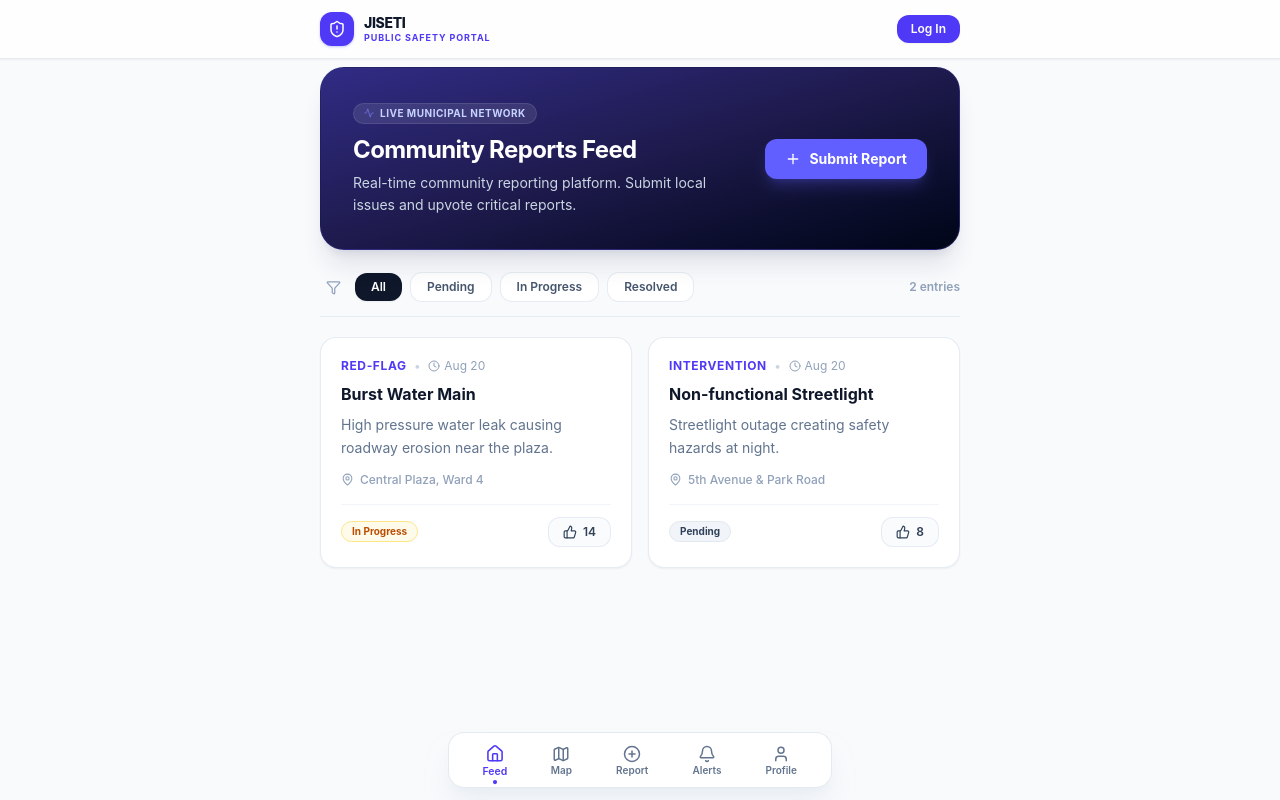
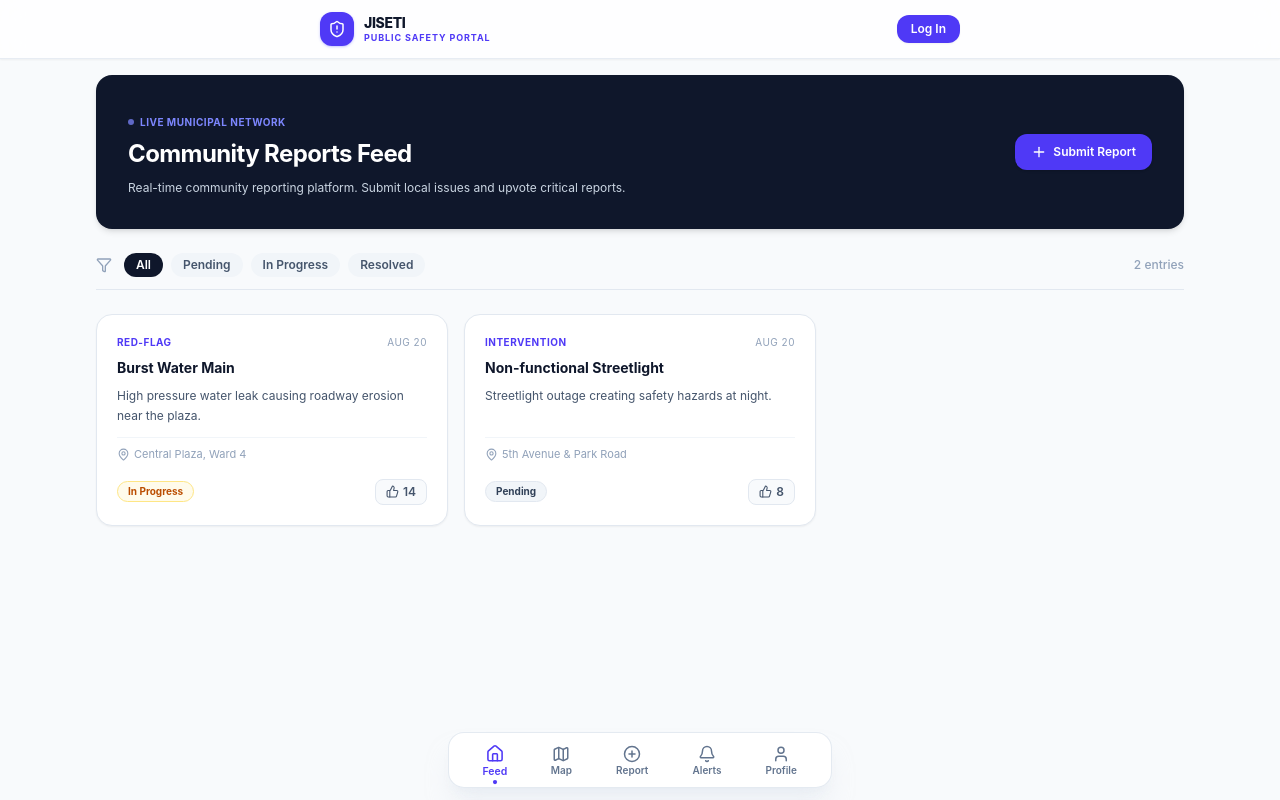
Before and after one commit to aj-devworks/jiseeti_app, a React app: page /home in a window 1280 px wide. Built offline with nearby package versions, Linux system fonts and the light colour scheme; the HTML template or start-up script is replaced by a standard one.

Commit message:
updated responsiveness

```diff
--- a/src/App.jsx
+++ b/src/App.jsx
@@ -20,7 +20,8 @@ export default function App() {
       <BrowserRouter>
         <div className="min-h-screen bg-slate-50 font-sans text-slate-900">
           <Navbar />
-          <main className="mx-auto max-w-2xl px-4 pt-2 pb-24">
+          {/* Container updated from max-w-2xl to max-w-6xl for responsive desktop scaling */}
+          <main className="mx-auto max-w-6xl px-4 pt-4 pb-24 sm:px-6 lg:px-8">
             <Routes>
               <Route path="/" element={<Navigate to="/home" replace />} />
               <Route path="/home" element={<HomeFeed />} />
--- a/src/pages/HomeFeed.jsx
+++ b/src/pages/HomeFeed.jsx
@@ -1,190 +1,111 @@
-import { useEffect, useState } from "react";
-import { useNavigate, Link } from "react-router-dom";
-import {
-  Plus,
-  MapPin,
-  Clock,
-  ThumbsUp,
-  ShieldCheck,
-  Filter,
-  ArrowUpRight,
-  Activity,
-} from "lucide-react";
-import { useAuth } from "../context/AuthContext";
-import {
-  getReports,
-  upvoteReport,
-  updateReportStatus,
-} from "../data/mockReports";
+import { useState } from "react";
+import { Link } from "react-router-dom";
+import { Filter, Plus, MapPin, ThumbsUp } from "lucide-react";
+import { getReports } from "../data/mockReports";
 import StatusBadge from "../components/StatusBadge";
 
 export default function HomeFeed() {
-  const navigate = useNavigate();
-  const { user } = useAuth();
-  const isAdmin = user?.role === "admin";
-  const [reports, setReports] = useState([]);
-  const [filter, setFilter] = useState("all");
+  const [filter, setFilter] = useState("All");
+  const reports = getReports();
 
-  useEffect(() => {
-    setReports(getReports());
-  }, []);
-
-  const handleUpvote = (e, id) => {
-    e.preventDefault();
-    e.stopPropagation();
-    setReports(upvoteReport(id));
-  };
-
-  const handleQuickStatusChange = (e, id, status) => {
-    e.preventDefault();
-    e.stopPropagation();
-    setReports(updateReportStatus(id, status));
-  };
-
-  const filtered = reports.filter((item) => {
-    if (filter === "all") return true;
-    return (item?.status || "").toLowerCase() === filter.toLowerCase();
+  const filteredReports = reports.filter((report) => {
+    if (filter === "All") return true;
+    return report.status === filter;
   });
 
-  const bannerTheme = isAdmin
-    ? "bg-slate-950 border-slate-800 text-white shadow-2xl shadow-slate-950/20"
-    : "bg-gradient-to-br from-indigo-900 via-indigo-950 to-slate-950 text-white border-indigo-900/50 shadow-xl shadow-indigo-950/10";
-
   return (
-    <div className="mx-auto w-full max-w-7xl space-y-5">
-      {/* Banner Card */}
-      <div
-        className={`relative overflow-hidden rounded-2xl border p-5 transition-all sm:rounded-3xl sm:p-8 ${bannerTheme}`}
-      >
-        <div className="relative z-10 flex flex-col justify-between gap-4 sm:flex-row sm:items-center sm:gap-6">
-          <div className="space-y-1.5">
-            <div className="inline-flex items-center gap-1.5 rounded-full border border-white/10 bg-white/10 px-2.5 py-0.5 text-[10px] font-bold uppercase tracking-wider text-indigo-200 backdrop-blur-md">
-              <Activity size={10} className="animate-pulse text-indigo-400" />
-              <span>Live Municipal Network</span>
-            </div>
-            <h1 className="flex items-center gap-2 pt-1 text-xl font-bold tracking-tight text-white sm:text-2xl">
-              {isAdmin && (
-                <ShieldCheck className="shrink-0 text-amber-400" size={22} />
-              )}
-              {isAdmin ? "Official Incident Triage" : "Community Reports Feed"}
+    <div className="space-y-6">
+      {/* Hero Banner with Responsive Row/Col Layout */}
+      <div className="flex flex-col gap-4 rounded-2xl bg-slate-900 p-6 text-white shadow-md sm:flex-row sm:items-center sm:justify-between sm:p-8">
+        <div className="space-y-2">
+          <span className="inline-flex items-center gap-1.5 text-[10px] font-bold uppercase tracking-wider text-indigo-400">
+            <span className="h-1.5 w-1.5 rounded-full bg-indigo-400 animate-pulse" />
+            Live Municipal Network
+          </span>
+          <h1 className="text-xl font-bold tracking-tight sm:text-2xl">
+            Community Reports Feed
           </h1>
-            <p className="max-w-xl text-xs font-normal leading-relaxed text-slate-300 sm:text-sm">
-              {isAdmin
-                ? "Manage municipal incident workflows, verify public submissions, and escalate status updates."
-                : "Real-time community reporting platform. Submit local issues and upvote critical reports."}
+          <p className="max-w-xl text-xs text-slate-300 leading-relaxed">
+            Real-time community reporting platform. Submit local issues and
+            upvote critical reports.
           </p>
         </div>
-
-          {!isAdmin && (
-            <button
-              onClick={() => navigate("/create")}
-              className="flex shrink-0 cursor-pointer items-center gap-2 self-start rounded-xl bg-indigo-500 px-5 py-2.5 text-xs font-bold text-white shadow-lg shadow-indigo-500/25 transition-all duration-200 hover:bg-indigo-400 active:scale-[0.98] sm:self-center sm:text-sm"
+        <Link
+          to="/create"
+          className="inline-flex shrink-0 items-center justify-center gap-1.5 rounded-xl bg-indigo-600 px-4 py-2.5 text-xs font-semibold text-white transition hover:bg-indigo-700 shadow-sm"
         >
           <Plus size={16} />
           <span>Submit Report</span>
-            </button>
-          )}
-        </div>
+        </Link>
       </div>
 
       {/* Filter Toolbar */}
-      <div className="flex items-center justify-between gap-3 border-b border-slate-200/80 pb-3">
-        <div className="scrollbar-none flex items-center gap-1.5 overflow-x-auto py-0.5 text-xs sm:gap-2">
-          <div className="shrink-0 p-1.5 text-slate-400">
-            <Filter size={15} />
-          </div>
-          {["all", "pending", "in progress", "resolved"].map((tab) => (
+      <div className="flex flex-wrap items-center justify-between gap-3 border-b border-slate-200 pb-3">
+        <div className="flex flex-wrap items-center gap-2">
+          <Filter size={16} className="mr-1 text-slate-400" />
+          {["All", "Pending", "In Progress", "Resolved"].map((tab) => (
             <button
               key={tab}
+              type="button"
               onClick={() => setFilter(tab)}
-              className={`shrink-0 cursor-pointer rounded-xl px-3.5 py-1.5 text-xs font-semibold capitalize transition-all duration-150 sm:px-4 ${
+              className={`cursor-pointer rounded-full px-3 py-1 text-xs font-semibold transition ${
                 filter === tab
-                  ? isAdmin
-                    ? "bg-amber-400 text-slate-950 shadow-xs"
-                    : "bg-slate-900 text-white shadow-xs"
-                  : "border border-slate-200/80 bg-white text-slate-600 hover:bg-slate-100/80"
+                  ? "bg-slate-900 text-white"
+                  : "bg-slate-100 text-slate-600 hover:bg-slate-200"
               }`}
             >
               {tab}
             </button>
           ))}
         </div>
-        <span className="shrink-0 whitespace-nowrap text-xs font-semibold text-slate-400">
-          {filtered.length} {filtered.length === 1 ? "entry" : "entries"}
+        <span className="text-xs font-medium text-slate-400">
+          {filteredReports.length}{" "}
+          {filteredReports.length === 1 ? "entry" : "entries"}
         </span>
       </div>
 
-      {/* Report Feed Cards */}
-      <div className="grid grid-cols-1 gap-4 md:grid-cols-2">
-        {filtered.map((item) => (
+      {/* Responsive Grid Layout: 1 col on mobile, 2 cols on tablet, 3 cols on desktop */}
+      <div className="grid grid-cols-1 gap-4 sm:grid-cols-2 lg:grid-cols-3">
+        {filteredReports.map((item) => (
           <Link
             key={item.id}
             to={`/record/${item.id}`}
-            className="group relative block flex flex-col justify-between gap-4 rounded-2xl border border-slate-200/80 bg-white p-5 shadow-xs transition-all duration-200 hover:-translate-y-0.5 hover:border-indigo-300 hover:shadow-md"
+            className="flex flex-col justify-between space-y-3 rounded-2xl border border-slate-200 bg-white p-5 shadow-xs transition hover:border-slate-300 hover:shadow-md"
           >
-            <div className="min-w-0 flex-1 space-y-2">
-              <div className="flex items-center gap-2 text-[10px] font-bold sm:text-xs">
-                <span className="uppercase tracking-wider text-indigo-600">
-                  {item.type}
-                </span>
-                <span className="text-slate-300">•</span>
-                <span className="flex items-center gap-1 font-normal text-slate-400">
-                  <Clock size={12} />
-                  {new Date(item.createdAt).toLocaleDateString(undefined, {
+            <div className="space-y-2">
+              <div className="flex items-center justify-between text-[10px] font-bold uppercase tracking-wider text-indigo-600">
+                <span>{item.type || "INTERVENTION"}</span>
+                <span className="font-normal text-slate-400">
+                  {item.createdAt
+                    ? new Date(item.createdAt).toLocaleDateString("en-US", {
                         month: "short",
                         day: "numeric",
-                  })}
+                      })
+                    : "Aug 22"}
                 </span>
               </div>
-
-              <h3 className="flex items-center gap-1 text-base font-bold text-slate-900 transition-colors group-hover:text-indigo-600">
-                <span className="truncate">{item.title}</span>
-                <ArrowUpRight
-                  size={16}
-                  className="shrink-0 text-indigo-600 opacity-0 transition-opacity group-hover:opacity-100"
-                />
+              <h3 className="line-clamp-1 text-sm font-bold text-slate-900">
+                {item.title}
               </h3>
-
-              <p className="line-clamp-2 text-xs font-normal leading-relaxed text-slate-500 sm:text-sm">
+              <p className="line-clamp-2 text-xs leading-relaxed text-slate-600">
                 {item.description}
               </p>
+            </div>
 
-              <div className="flex items-center gap-1.5 pt-1 text-xs font-medium text-slate-400">
-                <MapPin size={13} className="shrink-0 text-slate-400" />
+            <div className="space-y-3 border-t border-slate-100 pt-2">
+              <div className="flex items-center gap-1 truncate text-[11px] text-slate-400">
+                <MapPin size={13} className="shrink-0" />
                 <span className="truncate">
-                  {item.location?.label || "Unspecified Location"}
+                  {item.location?.label || "GPS Location"}
                 </span>
               </div>
+              <div className="flex items-center justify-between pt-1">
+                <StatusBadge status={item.status} />
+                <span className="inline-flex items-center gap-1 rounded-lg border border-slate-200 bg-slate-50 px-2.5 py-1 text-xs font-semibold text-slate-600">
+                  <ThumbsUp size={13} />
+                  {item.upvotes || 0}
+                </span>
               </div>
-
-            <div className="flex shrink-0 items-center justify-between gap-3 border-t border-slate-100 pt-3">
-              <StatusBadge status={item.status} />
-
-              {isAdmin ? (
-                <div className="flex flex-wrap items-center gap-1 rounded-xl border border-slate-200/80 bg-slate-50 p-1">
-                  {["Pending", "In Progress", "Resolved"].map((st) => (
-                    <button
-                      key={st}
-                      onClick={(e) => handleQuickStatusChange(e, item.id, st)}
-                      className={`cursor-pointer rounded-lg px-2.5 py-1 text-[11px] font-bold transition-all ${
-                        item.status === st
-                          ? "bg-slate-900 text-white shadow-xs"
-                          : "text-slate-500 hover:text-slate-900"
-                      }`}
-                    >
-                      {st === "In Progress" ? "Active" : st}
-                    </button>
-                  ))}
-                </div>
-              ) : (
-                <button
-                  onClick={(e) => handleUpvote(e, item.id)}
-                  className="flex cursor-pointer items-center gap-1.5 rounded-xl border border-slate-200/80 bg-slate-50/80 px-3.5 py-1.5 text-xs font-semibold text-slate-700 transition-all hover:border-indigo-200 hover:bg-indigo-50 hover:text-indigo-600 active:scale-95"
-                >
-                  <ThumbsUp size={14} />
-                  <span>{item.upvotes || 0}</span>
-                </button>
-              )}
             </div>
           </Link>
         ))}
--- a/src/pages/Profile.jsx
+++ b/src/pages/Profile.jsx
@@ -19,29 +19,42 @@ export default function Profile() {
 
   if (isAdmin) {
     return (
-      <div className="mx-auto max-w-md space-y-4">
-        <div className="space-y-4 rounded-2xl border border-slate-800 bg-slate-900 p-6 text-white shadow-md">
-          <div className="flex items-center gap-3">
-            <div className="flex h-12 w-12 items-center justify-center rounded-xl border border-amber-500/30 bg-amber-500/20 text-amber-400">
-              <Building2 size={24} />
+      <div className="mx-auto max-w-4xl space-y-6">
+        <div>
+          <h1 className="text-xl font-bold tracking-tight text-slate-900">
+            Official Profile
+          </h1>
+          <p className="text-xs text-slate-500">
+            Municipal authority details and administrative metrics.
+          </p>
+        </div>
+
+        <div className="grid grid-cols-1 gap-6 md:grid-cols-3">
+          {/* Main Card */}
+          <div className="space-y-4 rounded-2xl border border-slate-800 bg-slate-900 p-6 text-white shadow-md md:col-span-2">
+            <div className="flex items-center gap-4">
+              <div className="flex h-14 w-14 items-center justify-center rounded-xl border border-amber-500/30 bg-amber-500/20 text-amber-400">
+                <Building2 size={28} />
               </div>
               <div>
-              <h1 className="text-base font-bold">{user?.name}</h1>
+                <h2 className="text-lg font-bold">
+                  {user?.name || "Official User"}
+                </h2>
                 <p className="text-xs font-medium text-amber-400">
                   Municipal Official ID: #GOV-4821
                 </p>
               </div>
             </div>
 
-          <div className="grid grid-cols-2 gap-3 border-t border-slate-800 pt-3 text-center">
-            <div className="rounded-xl border border-slate-700/50 bg-slate-800/60 p-3">
-              <p className="text-lg font-bold text-white">{totalReports}</p>
+            <div className="grid grid-cols-2 gap-4 border-t border-slate-800 pt-4 text-center">
+              <div className="rounded-xl border border-slate-700/50 bg-slate-800/60 p-4">
+                <p className="text-2xl font-bold text-white">{totalReports}</p>
                 <p className="text-[10px] font-semibold uppercase text-slate-400">
                   Managed Reports
                 </p>
               </div>
-            <div className="rounded-xl border border-slate-700/50 bg-slate-800/60 p-3">
-              <p className="text-lg font-bold text-emerald-400">
+              <div className="rounded-xl border border-slate-700/50 bg-slate-800/60 p-4">
+                <p className="text-2xl font-bold text-emerald-400">
                   {resolvedReports}
                 </p>
                 <p className="text-[10px] font-semibold uppercase text-slate-400">
@@ -51,19 +64,21 @@ export default function Profile() {
             </div>
           </div>
 
-        <div className="space-y-3 rounded-2xl border border-slate-200 bg-white p-5">
-          <h2 className="text-xs font-bold uppercase tracking-wider text-slate-900">
+          {/* Scope Panel */}
+          <div className="space-y-4 rounded-2xl border border-slate-200 bg-white p-6 md:col-span-1">
+            <h3 className="text-xs font-bold uppercase tracking-wider text-slate-900">
               Official Access Scope
-          </h2>
-          <div className="space-y-2 text-xs text-slate-600">
+            </h3>
+            <div className="space-y-3 text-xs text-slate-600">
               <p className="flex items-center gap-2">
-              <ShieldCheck size={14} className="text-amber-600" /> Status
-              Modification Clearance
+                <ShieldCheck size={16} className="shrink-0 text-amber-600" />
+                <span>Status Modification Clearance</span>
               </p>
               <p className="flex items-center gap-2">
-              <CheckCircle2 size={14} className="text-amber-600" /> Municipal
-              Triage Rights
+                <CheckCircle2 size={16} className="shrink-0 text-amber-600" />
+                <span>Municipal Triage Rights</span>
               </p>
+            </div>
           </div>
         </div>
       </div>
@@ -71,29 +86,42 @@ export default function Profile() {
   }
 
   return (
-    <div className="mx-auto max-w-md space-y-4">
-      <div className="space-y-4 rounded-2xl border border-indigo-100 bg-indigo-50/50 p-6 text-slate-900 shadow-xs">
-        <div className="flex items-center gap-3">
-          <div className="flex h-12 w-12 items-center justify-center rounded-xl bg-indigo-600 text-white">
-            <User size={24} />
+    <div className="mx-auto max-w-4xl space-y-6">
+      <div>
+        <h1 className="text-xl font-bold tracking-tight text-slate-900">
+          User Profile
+        </h1>
+        <p className="text-xs text-slate-500">
+          Community participation stats and earned achievement badges.
+        </p>
+      </div>
+
+      <div className="grid grid-cols-1 gap-6 md:grid-cols-3">
+        {/* Main Card */}
+        <div className="space-y-4 rounded-2xl border border-indigo-100 bg-indigo-50/50 p-6 text-slate-900 shadow-xs md:col-span-2">
+          <div className="flex items-center gap-4">
+            <div className="flex h-14 w-14 items-center justify-center rounded-xl bg-indigo-600 text-white">
+              <User size={28} />
             </div>
             <div>
-            <h1 className="text-base font-bold">{user?.name}</h1>
+              <h2 className="text-lg font-bold">
+                {user?.name || "Citizen User"}
+              </h2>
               <p className="text-xs font-medium text-indigo-600">
                 Active Community Citizen
               </p>
             </div>
           </div>
 
-        <div className="grid grid-cols-2 gap-3 border-t border-indigo-100 pt-3 text-center">
-          <div className="rounded-xl border border-indigo-100 bg-white p-3">
-            <p className="text-lg font-bold text-slate-900">3</p>
+          <div className="grid grid-cols-2 gap-4 border-t border-indigo-100 pt-4 text-center">
+            <div className="rounded-xl border border-indigo-100 bg-white p-4">
+              <p className="text-2xl font-bold text-slate-900">3</p>
               <p className="text-[10px] font-semibold uppercase text-slate-500">
                 Submitted Issues
               </p>
             </div>
-          <div className="rounded-xl border border-indigo-100 bg-white p-3">
-            <p className="text-lg font-bold text-indigo-600">22</p>
+            <div className="rounded-xl border border-indigo-100 bg-white p-4">
+              <p className="text-2xl font-bold text-indigo-600">22</p>
               <p className="text-[10px] font-semibold uppercase text-slate-500">
                 Community Impact Points
               </p>
@@ -101,16 +129,20 @@ export default function Profile() {
           </div>
         </div>
 
-      <div className="space-y-3 rounded-2xl border border-slate-200 bg-white p-5">
-        <h2 className="text-xs font-bold uppercase tracking-wider text-slate-900">
+        {/* Badges Panel */}
+        <div className="space-y-4 rounded-2xl border border-slate-200 bg-white p-6 md:col-span-1">
+          <h3 className="text-xs font-bold uppercase tracking-wider text-slate-900">
             Citizen Badges
-        </h2>
-        <div className="flex flex-wrap items-center gap-3 text-xs text-slate-700">
-          <div className="flex items-center gap-1.5 rounded-lg border border-emerald-200 bg-emerald-50 px-3 py-1.5 font-semibold text-emerald-700">
-            <Award size={14} /> Local Watchdog
+          </h3>
+          <div className="flex flex-col gap-2.5 text-xs text-slate-700">
+            <div className="flex items-center gap-2 rounded-lg border border-emerald-200 bg-emerald-50 px-3 py-2 font-semibold text-emerald-700">
+              <Award size={16} />
+              <span>Local Watchdog</span>
             </div>
-          <div className="flex items-center gap-1.5 rounded-lg border border-blue-200 bg-blue-50 px-3 py-1.5 font-semibold text-blue-700">
-            <FileText size={14} /> Reporter
+            <div className="flex items-center gap-2 rounded-lg border border-blue-200 bg-blue-50 px-3 py-2 font-semibold text-blue-700">
+              <FileText size={16} />
+              <span>Reporter</span>
+            </div>
           </div>
         </div>
       </div>
```
Lines whose indentation alone changed are shown as unchanged.
